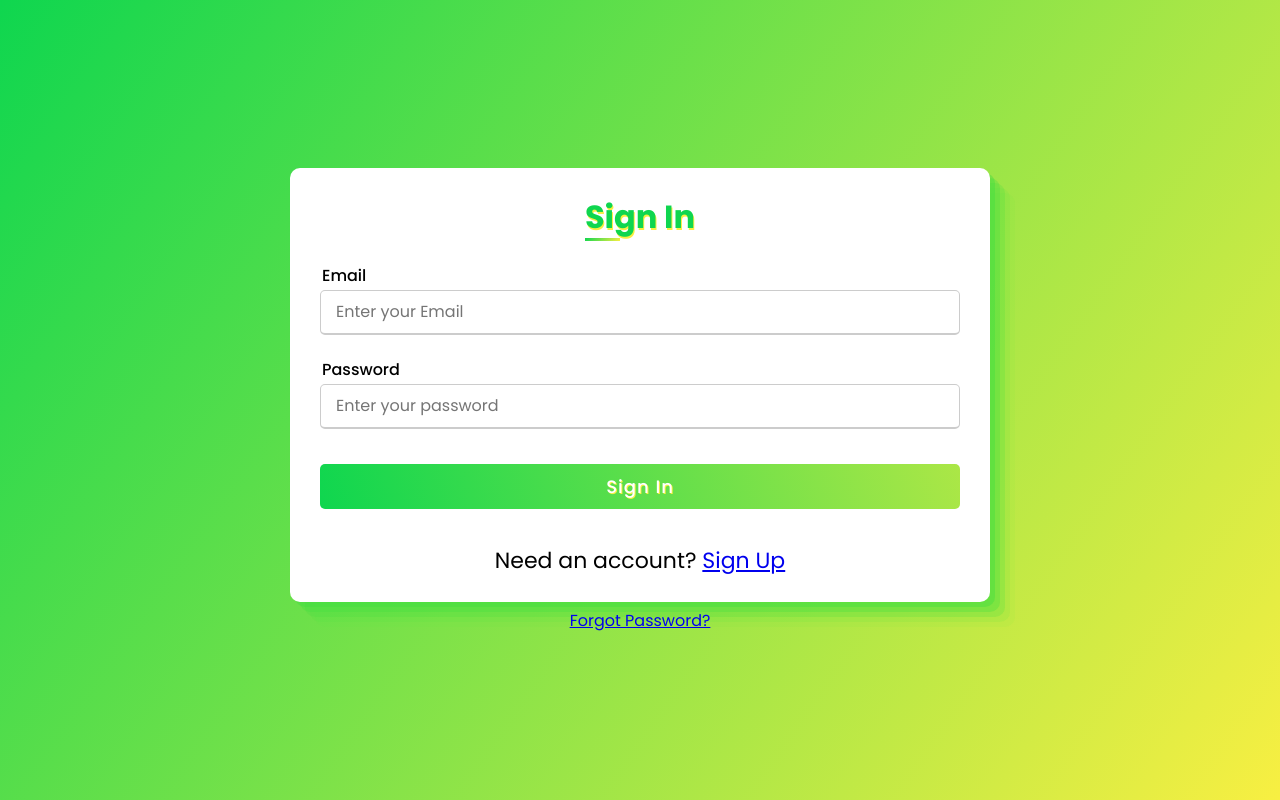
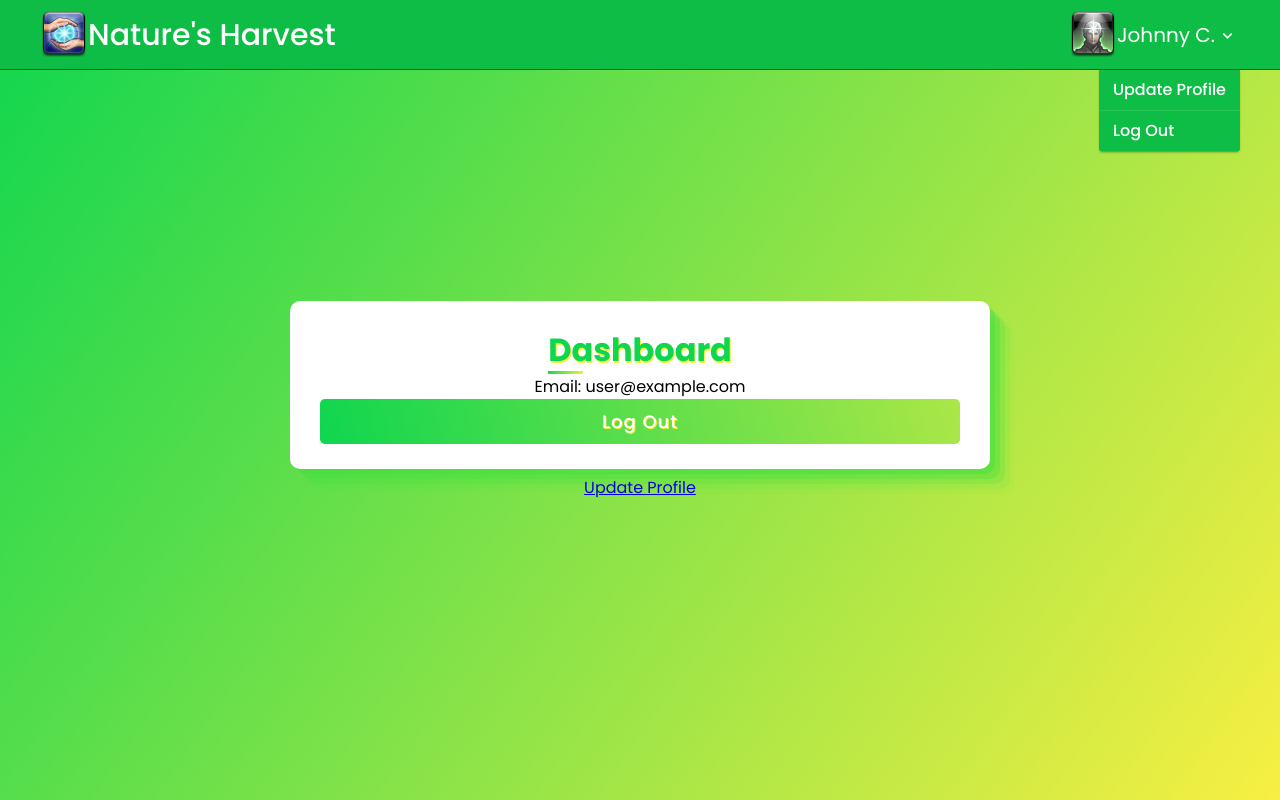
Before and after one commit to 2juicy/natures-harvest, a React (Create React App) app: page / in a window 1280 px wide. Before the commit this address led to /signin. Built offline with nearby package versions, Linux system fonts and the light colour scheme; no server answers; sample sign-in values are in the browser's storage.

Commit message:
Users stays logged in on refresh plus errors in console fix

```diff
--- a/src/components/authentication/Signin/Signin.tsx
+++ b/src/components/authentication/Signin/Signin.tsx
@@ -7,7 +7,7 @@
 export default function Signin() {
   const emailRef = useRef<HTMLInputElement>(null);
   const passwordRef = useRef<HTMLInputElement>(null);
-  const { signin } = useAuth();
+  const { signin, currentUser } = useAuth();
   const [error, setError] = useState("");
   const [loading, setLoading] = useState(false);
   const history = useHistory();
@@ -23,13 +23,13 @@
     } catch {
       setError("Failed to sign in!");
     }
-    setLoading(false);
   }
 
   return (
     <FlexContainer>
       <div className="container">
         <h3 className="title">Sign In</h3>
+        {currentUser?.email}
         {error && (
           <Alert variant="alert" message={error} setMessage={setError} />
         )}
--- a/src/contexts/AuthContext.tsx
+++ b/src/contexts/AuthContext.tsx
@@ -54,8 +54,8 @@
 
   useEffect(() => {
     const unsubscribe = auth.onAuthStateChanged(user => {
+      setCurrentUser(user);
       setLoading(false);
-      setCurrentUser(user);
     });
     return unsubscribe;
   }, []);
```
